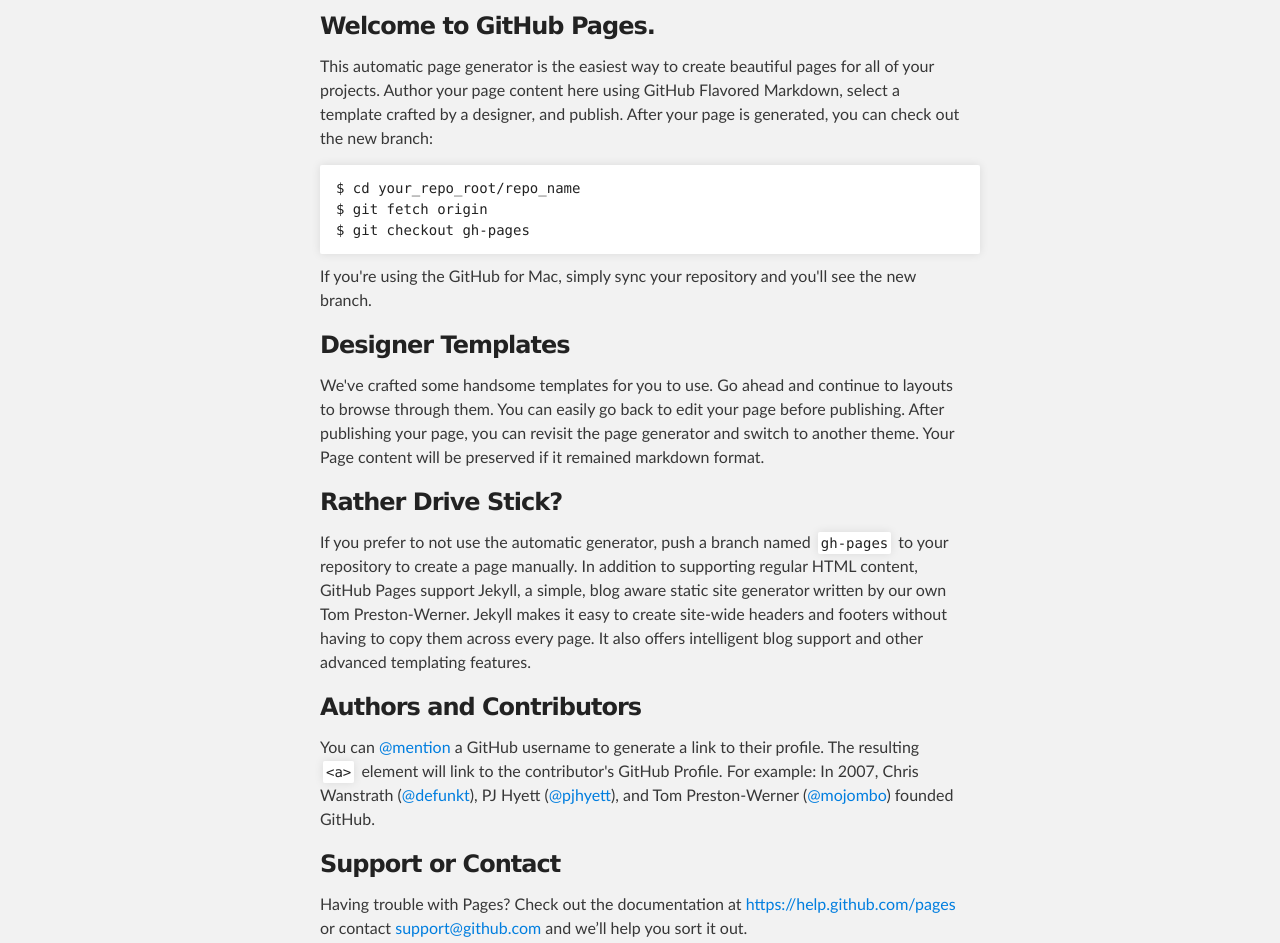
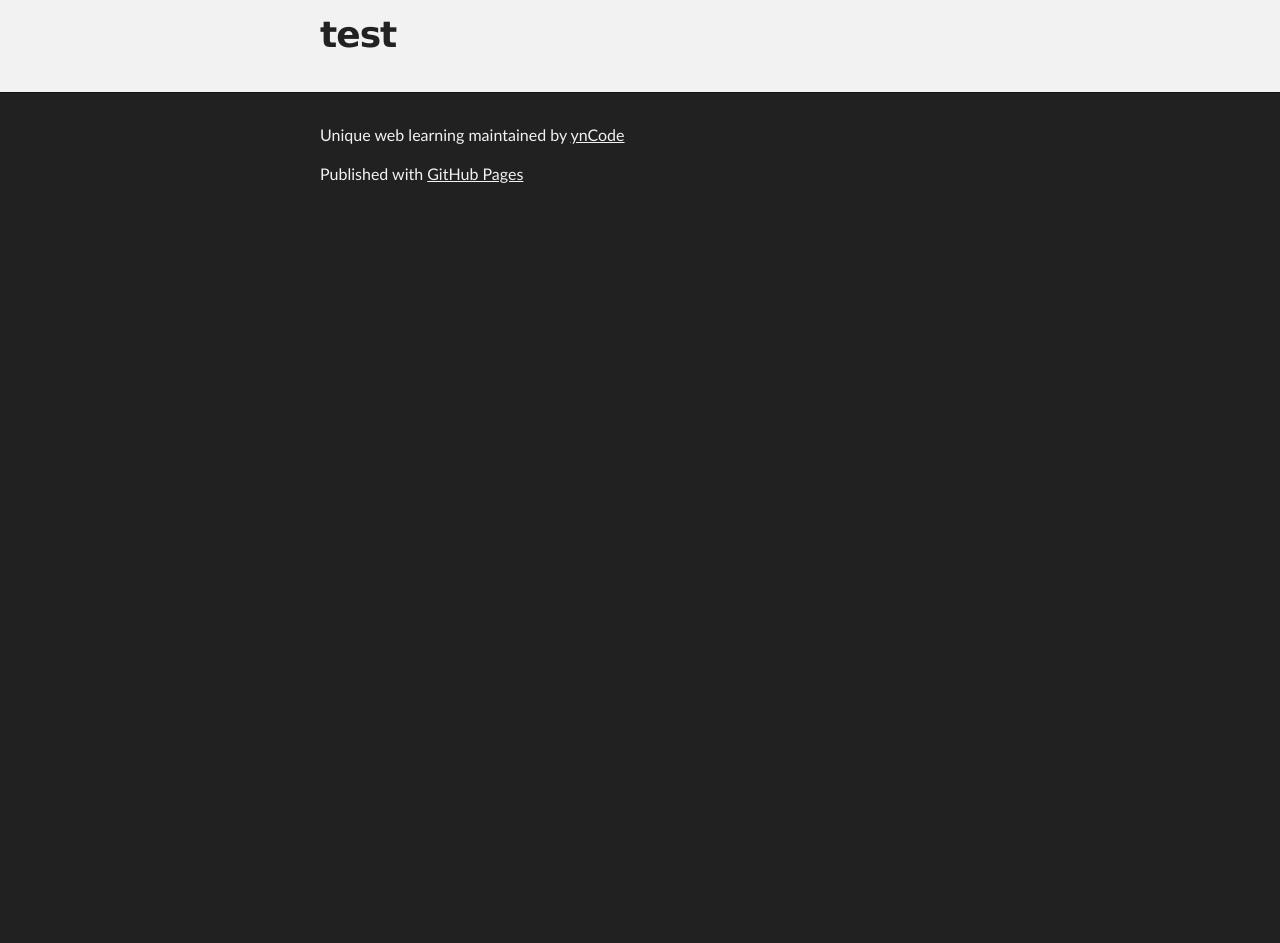
Before and after one commit to ynCode/unique_web_learning, a plain HTML site: page index.html in a window 1280 px wide. Shown: the part 216-1159 px from the top of the page. After the commit the page ends 800 px from the top, so only its background shows below. Drawn offline with Linux system fonts and the light colour scheme.

```diff
--- a/index.html
+++ b/index.html
@@ -31,37 +31,8 @@
     <!-- MAIN CONTENT -->
     <div id="main_content_wrap" class="outer">
       <section id="main_content" class="inner">
-        <h3>
-<a id="welcome-to-github-pages" class="anchor" href="#welcome-to-github-pages" aria-hidden="true"><span class="octicon octicon-link"></span></a>Welcome to GitHub Pages.</h3>
-
-<p>This automatic page generator is the easiest way to create beautiful pages for all of your projects. Author your page content here using GitHub Flavored Markdown, select a template crafted by a designer, and publish. After your page is generated, you can check out the new branch:</p>
-
-<pre><code>$ cd your_repo_root/repo_name
-$ git fetch origin
-$ git checkout gh-pages
-</code></pre>
-
-<p>If you're using the GitHub for Mac, simply sync your repository and you'll see the new branch.</p>
-
-<h3>
-<a id="designer-templates" class="anchor" href="#designer-templates" aria-hidden="true"><span class="octicon octicon-link"></span></a>Designer Templates</h3>
-
-<p>We've crafted some handsome templates for you to use. Go ahead and continue to layouts to browse through them. You can easily go back to edit your page before publishing. After publishing your page, you can revisit the page generator and switch to another theme. Your Page content will be preserved if it remained markdown format.</p>
-
-<h3>
-<a id="rather-drive-stick" class="anchor" href="#rather-drive-stick" aria-hidden="true"><span class="octicon octicon-link"></span></a>Rather Drive Stick?</h3>
-
-<p>If you prefer to not use the automatic generator, push a branch named <code>gh-pages</code> to your repository to create a page manually. In addition to supporting regular HTML content, GitHub Pages support Jekyll, a simple, blog aware static site generator written by our own Tom Preston-Werner. Jekyll makes it easy to create site-wide headers and footers without having to copy them across every page. It also offers intelligent blog support and other advanced templating features.</p>
-
-<h3>
-<a id="authors-and-contributors" class="anchor" href="#authors-and-contributors" aria-hidden="true"><span class="octicon octicon-link"></span></a>Authors and Contributors</h3>
-
-<p>You can <a href="https://github.com/blog/821" class="user-mention">@mention</a> a GitHub username to generate a link to their profile. The resulting <code>&lt;a&gt;</code> element will link to the contributor's GitHub Profile. For example: In 2007, Chris Wanstrath (<a href="https://github.com/defunkt" class="user-mention">@defunkt</a>), PJ Hyett (<a href="https://github.com/pjhyett" class="user-mention">@pjhyett</a>), and Tom Preston-Werner (<a href="https://github.com/mojombo" class="user-mention">@mojombo</a>) founded GitHub.</p>
-
-<h3>
-<a id="support-or-contact" class="anchor" href="#support-or-contact" aria-hidden="true"><span class="octicon octicon-link"></span></a>Support or Contact</h3>
-
-<p>Having trouble with Pages? Check out the documentation at <a href="https://help.github.com/pages">https://help.github.com/pages</a> or contact <a href="mailto:support@github.com">support@github.com</a> and we’ll help you sort it out.</p>
+        <h1>
+<a id="test" class="anchor" href="#test" aria-hidden="true"><span class="octicon octicon-link"></span></a>test</h1>
       </section>
     </div>
 
```
Also changed, not shown: params.json (+1 -1 lines).
